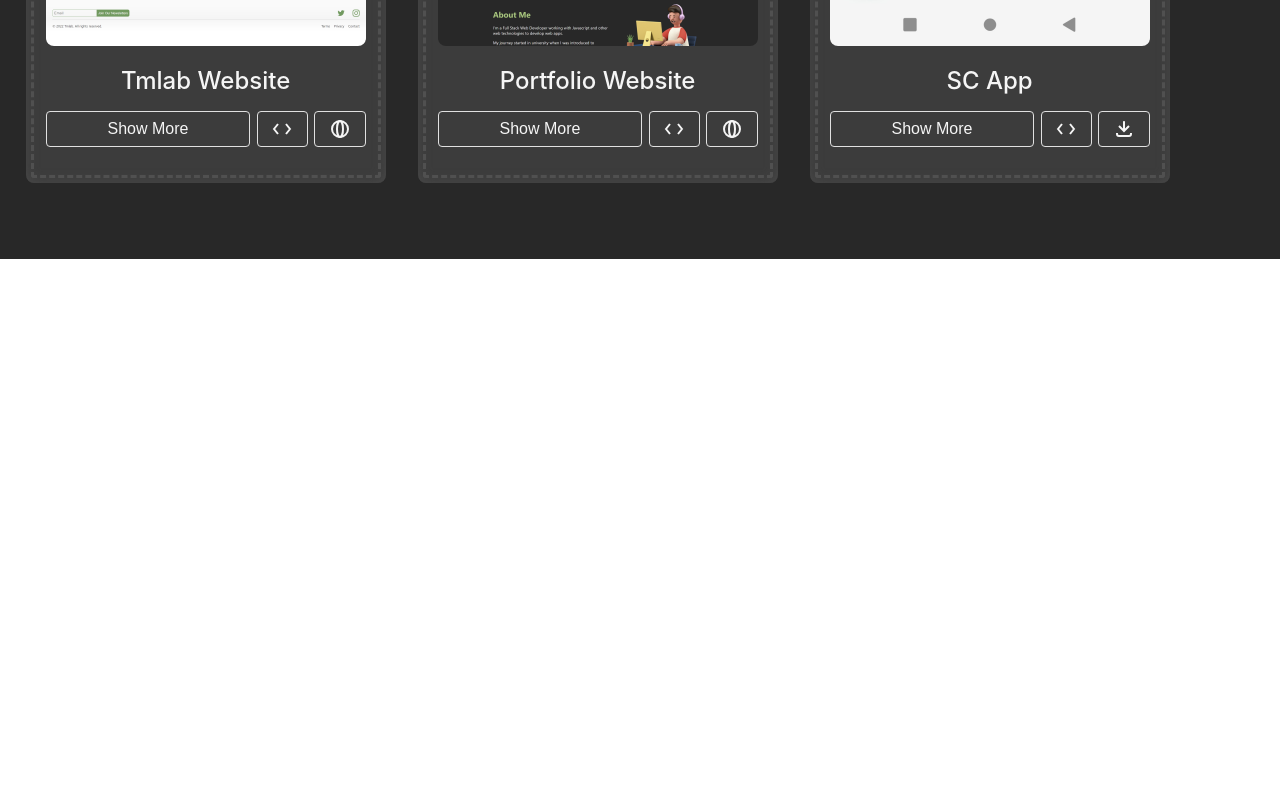
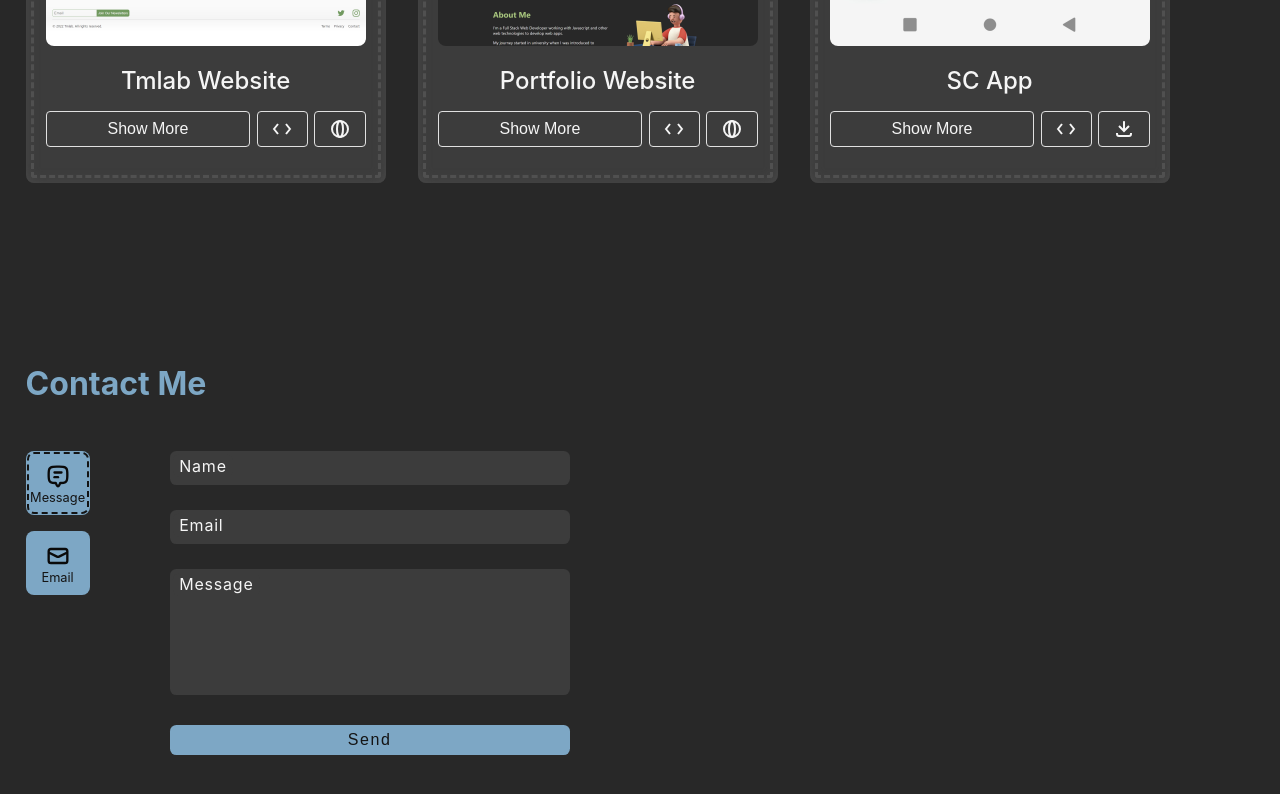
Before and after one commit to talukanyani/portfolio, a React (Create React App) app: page / in a window 1280 px wide. Shown: the part 2247-3041 px from the top of the page. Before the commit the page ends 2506 px from the top, so only its background shows below. Built offline with nearby package versions, Linux system fonts and the light colour scheme.

Commit message:
contact updated

```diff
--- a/src/App.js
+++ b/src/App.js
@@ -6,7 +6,7 @@ import Home from './components/Home';
 import About from './components/About';
 import Stack from './components/Stack';
 import Projects from './components/Projects';
-// import Contact from './components/Contact';
+import Contact from './components/Contact';
 
 export default function App() {
   return (
@@ -17,7 +17,7 @@ export default function App() {
         <About />
         <Stack />
         <Projects />
-        {/* <Contact /> */}
+        <Contact />
       </div>
     </div>
   );
--- a/src/components/Contact.js
+++ b/src/components/Contact.js
@@ -1,58 +1,59 @@
-import { useState } from 'react'
+import React, { useState } from 'react'
 import styles from './Contact.module.css'
 
 import email from '../assets/icon_email.svg'
-import call from '../assets/icon_call.svg'
 import message from '../assets/icon_message.svg'
 
 export default function Contact() {
     const [currentTab, setCurrentTab] = useState(0)
 
     return (
-        <div className={styles.contact}>
+        <div className={styles.contact} id='contact'>
             <h1>Contact Me</h1>
-            <nav>
-                <ul>
-                    <li
+            <div>
+                <nav>
+                    <section
                         onClick={() => setCurrentTab(0)}
                         className={
                             currentTab === 0
-                                ? styles.email_li
+                                ? styles.message_selected
+                                : undefined
+                        }
+                    >
+                        <img src={message} alt='message icon button' />
+                        Message
+                    </section>
+                    <section
+                        onClick={() => setCurrentTab(1)}
+                        className={
+                            currentTab === 1
+                                ? styles.email_selected
                                 : undefined
                         }
                     >
                         <img src={email} alt='icon' />
                         Email
-                    </li>
-                    <li
-                        onClick={() => setCurrentTab(1)}
-                        className={
-                            currentTab === 1
-                                ? styles.call_li
-                                : undefined
-                        }
-                    >
-                        <img src={call} alt='icon' />
-                        Call
-                    </li>
-                </ul>
-            </nav>
-            <main>
-                {currentTab === 0 &&
-                    <Email />
-                }
-                {currentTab === 1 &&
-                    <Call />
-                }
-            </main>
+                    </section>
+                </nav>
+                <div className={styles.contact_main}>
+                    <Message currentTab={currentTab} />
+                    <Email currentTab={currentTab} />
+                </div>
+            </div>
         </div>
     )
 }
 
-function Email() {
+function Email({ currentTab }) {
     return (
-        <div>
-            <h2>Email</h2>
+        <div
+            className={[
+                styles.email,
+                currentTab === 0
+                    ? styles.email_hide
+                    : undefined
+            ].join(' ')}
+        >
             <a href='mailto:tmutshaeni@hotmail.com'>
                 tmutshaeni@hotmail.com
             </a>
@@ -60,11 +61,161 @@ function Email() {
     )
 }
 
-function Call() {
+function Message({ currentTab }) {
+    const [name, setName] = useState('')
+    const [email, setEmail] = useState('')
+    const [message, setMessage] = useState('')
+
+    const [nameError, setNameError] = useState(null)
+    const [emailError, setEmailError] = useState(null)
+    const [messageError, setMessageError] = useState(null)
+
+    const validateName = value => {
+        var nameRegEx = /^[a-zA-Z]{2,20}(\s[a-zA-Z]{2,20})?$/
+        return nameRegEx.test(value)
+    }
+
+    const validateEmail = value => {
+        var emailRegEx = /^\w+([.-]?\w+)*@\w+([.-]?\w+)*(\.\w{2,5})+$/
+        return emailRegEx.test(value)
+    }
+
+    const validateMessage = value => {
+        var messageRegEx = /^.{30,250}$/
+        return messageRegEx.test(value)
+    }
+
+    const handleNameBlur = () => {
+        var value = name.trim()
+        setName(value)
+        if (validateName(value)) return;
+        if (value.length !== 0) showNameError(value)
+    }
+
+    const handleEmailBlur = () => {
+        var value = email.trim()
+        setEmail(value)
+        if (validateEmail(value)) return;
+        if (value.length !== 0) showEmailError(value)
+    }
+
+    const handleMessageBlur = () => {
+        var value = message.trim()
+        setMessage(value)
+        if (validateMessage(value)) return;
+        if (value.length !== 0) showMessageError(value)
+    }
+
+    const showNameError = value => {
+        if (/^$/.test(value)) {
+            setNameError('Name is required!')
+        } else if (value.split(' ').length > 2) {
+            setNameError('Enter one or two names!')
+        } else {
+            setNameError('Enter a valid name!')
+        }
+    }
+
+    const showEmailError = value => {
+        if (/^$/.test(value)) {
+            setEmailError('Email is required!')
+        } else {
+            setEmailError('Enter a valid email!')
+        }
+    }
+
+    const showMessageError = value => {
+        if (/^$/.test(value)) {
+            setMessageError('Enter a message!')
+        } else if (value.length < 30) {
+            setMessageError('Message is too short.')
+        } else if (value.length > 250) {
+            setMessageError('Keep your message short.')
+        } else {
+            setMessageError('Enter a valid text!')
+        }
+    }
+
     return (
-        <div>
-            <h2>Call</h2>
-            <a href='tel:+27635365870'>063 536 5870</a>
-        </div>
+        <form
+            className={[
+                styles.message,
+                currentTab === 1
+                    ? styles.message_hide
+                    : undefined
+            ].join(' ')}
+        >
+            <section>
+                <input
+                    type='text'
+                    id='name'
+                    placeholder=' '
+                    className={
+                        nameError !== null
+                            ? styles.input_error
+                            : undefined
+                    }
+                    value={name}
+                    onChange={event => setName(event.target.value)}
+                    onFocus={() => setNameError(null)}
+                    onBlur={handleNameBlur}
+                />
+                <label htmlFor='names'>Name</label>
+                <p>{nameError}</p>
+            </section>
+            <section>
+                <input
+                    type='email'
+                    id='email'
+                    placeholder=' '
+                    className={
+                        emailError !== null
+                            ? styles.input_error
+                            : undefined
+                    }
+                    value={email}
+                    onChange={event => setEmail(event.target.value)}
+                    onFocus={() => setEmailError(null)}
+                    onBlur={handleEmailBlur}
+                />
+                <label htmlFor='email'>Email</label>
+                <p>{emailError}</p>
+            </section>
+            <section>
+                <textarea
+                    id='message'
+                    rows='6'
+                    placeholder=' '
+                    className={
+                        messageError !== null
+                            ? styles.input_error
+                            : undefined
+                    }
+                    value={message}
+                    onChange={event => setMessage(event.target.value)}
+                    onFocus={() => setMessageError(null)}
+                    onBlur={handleMessageBlur}
+                ></textarea>
+                <label
+                    htmlFor='message'
+                    className={[
+                        styles.textarea_label,
+                        message.length > 250
+                            ? styles.textarea_label_error
+                            : undefined
+                    ].join(' ')}
+                >
+                    Message
+                    {message.length !== 0 &&
+                        <span>{message.length} / 250</span>
+                    }
+                </label>
+                <p>{messageError}</p>
+            </section>
+            <input
+                type='submit'
+                value='Send'
+            />
+        </form>
     )
 }
--- a/src/components/Contact.module.css
+++ b/src/components/Contact.module.css
@@ -1,54 +1,25 @@
-.contact::-webkit-scrollbar {
-    width: 8px;
-    height: 8px;
-}
-
-.contact::-webkit-scrollbar {
-    background-color: var(--black3);
-    border-radius: 8px;
-}
-
-.contact::-webkit-scrollbar-thumb {
-    border-radius: 8px;
-    background-color: var(--color1);
-    -webkit-box-shadow: inset 1px 0.5px 3px var(--black3);
-    box-shadow: inset 1px 0.5px 3px var(--black3);
-}
-
 .contact {
-    height: calc(100vh - 9rem);
-    padding: 0 0.75rem;
-    overflow-y: auto;
+    padding: 6rem 0 4rem;
 }
 
 .contact h1 {
-    color: var(--color6);
+    color: var(--contact);
+    margin-bottom: 3rem;
 }
 
-.contact nav {
-    position: absolute;
+.contact>div {
+    display: flex;
+    gap: 5rem;
 }
 
-.contact nav ul {
-    padding-left: 0;
-    margin: 0;
-    list-style: none;
-    display: -webkit-box;
-    display: -ms-flexbox;
-    display: flex;
-    -webkit-box-orient: vertical;
-    -webkit-box-direction: normal;
-    -ms-flex-direction: column;
-    flex-direction: column;
-    gap: 1rem;
-}
-
-.contact nav li {
-    color: var(--black1);
+.contact nav section {
+    font-size: 0.8rem;
+    color: var(--text4);
     width: 4rem;
     height: 4rem;
+    margin-bottom: 1rem;
     border-radius: 0.5rem;
-    background-color: var(--color6);
+    background-color: var(--contact);
     display: -webkit-box;
     display: -ms-flexbox;
     display: flex;
@@ -66,25 +37,17 @@
     -moz-user-select: none;
     -ms-user-select: none;
     user-select: none;
+    transition: all 0.2s linear;
 }
 
-.contact nav li:hover {
-    outline: 2px dashed var(--black3);
-    outline-offset: -0.2rem;
+.contact nav section:hover {
+    -webkit-box-shadow: 0 0 4rem -1rem var(--contact);
+    box-shadow: 0 0 4rem -1rem var(--contact);
 }
 
-.contact nav li:active {
-    -webkit-box-shadow: 0 3rem 8rem 1rem var(--color6);
-    box-shadow: 0 3rem 8rem 1rem var(--color6);
-}
-
-.email_li {
-    outline: 2px dashed var(--black1);
-    outline-offset: -0.2rem;
-}
-
-.call_li {
-    outline: 2px dashed var(--black1);
+.message_selected,
+.email_selected {
+    outline: 2px dashed var(--text4);
     outline-offset: -0.2rem;
 }
 
@@ -92,26 +55,203 @@
     width: 1.75rem;
 }
 
-.contact main {
-    margin-left: 8rem;
+.contact_main {
+    width: 25rem;
+    height: 25rem;
+    position: relative;
 }
 
-.contact main h2 {
-    font-size: 1rem;
+.email {
+    position: absolute;
+    top: 1rem;
+    opacity: 1;
+    pointer-events: all;
+    scale: 1;
+    -webkit-transition: all 0.4s ease;
+    -o-transition: all 0.4s ease;
+    transition: all 0.4s ease;
+}
+
+.email_hide {
+    opacity: 0;
+    pointer-events: none;
+    scale: 0.98;
+}
+
+.email a {
     font-weight: 500;
+    color: inherit;
+    text-decoration: none;
+    letter-spacing: 0.05rem;
+    -webkit-transition: all 0.3s ease;
+    -o-transition: all 0.3s ease;
+    transition: all 0.3s ease;
+}
+
+.email a:hover {
+    color: var(--contact);
+}
+
+.message {
+    display: -webkit-box;
+    display: -ms-flexbox;
+    display: flex;
+    -webkit-box-orient: vertical;
+    -webkit-box-direction: normal;
+    -ms-flex-direction: column;
+    flex-direction: column;
+    gap: 1.6rem;
+    opacity: 1;
+    pointer-events: all;
+    scale: 1;
+    -webkit-transition: all 0.4s ease;
+    -o-transition: all 0.4s ease;
+    transition: all 0.4s ease;
+}
+
+.message_hide {
+    opacity: 0;
+    pointer-events: none;
+    scale: 0.98;
+}
+
+.message section {
+    position: relative;
+}
+
+.message label {
+    position: absolute;
+    top: 0.2rem;
+    left: 0.2rem;
+    letter-spacing: 0.05rem;
+    padding: 0.1rem 0.4rem;
+    border-radius: 0.4rem;
+    background-color: var(--surface2);
+    pointer-events: none;
+    -webkit-transform-origin: 0 50%;
+    -ms-transform-origin: 0 50%;
+    transform-origin: 0 50%;
+    -webkit-transition: all 0.2s ease;
+    -o-transition: all 0.2s ease;
+    transition: all 0.2s ease;
+}
+
+.message p {
+    color: var(--error1);
+    margin: 0;
+    position: absolute;
+    bottom: -1.1rem;
+    left: 0.2rem;
+}
+
+.textarea_label {
+    display: -webkit-box;
+    display: -ms-flexbox;
+    display: flex;
+    gap: 0.6rem;
+}
+
+.textarea_label span {
+    padding: 0.1rem 0.4rem;
+    border-radius: 0.4rem;
+    background-color: var(--contact);
+    border-radius: 0.4rem;
+}
+
+.textarea_label_error span {
+    background-color: var(--error2);
+}
+
+.message :where(input[type='text'], input[type='email'], textarea) {
+    font-size: 0.9rem;
+    color: inherit;
+    letter-spacing: 0.1rem;
+    width: 100%;
+    -webkit-box-sizing: border-box;
+    box-sizing: border-box;
+    padding: 0.8rem 0.5rem 0.3rem;
+    border: none;
+    border-radius: 0.4rem;
+    background: var(--surface2);
+    outline: none;
+}
+
+.message section:nth-of-type(3) input {
+    letter-spacing: normal;
     text-transform: uppercase;
 }
 
-.contact main h2::before {
-    content: "——";
-    margin-right: 0.6rem;
+.message textarea {
+    font-size: 1rem;
+    letter-spacing: normal;
+    resize: none;
 }
 
-.contact main a {
-    font-weight: 500;
-    letter-spacing: 0.05rem;
+.message input:not(:-moz-placeholder-shown)~label {
+    transform: translate(0.6rem, -1rem) scale(0.9);
+    letter-spacing: normal;
 }
 
-.contact main a:hover {
-    color: var(--color6);
+.message input:not(:-ms-input-placeholder)~label {
+    -ms-transform: translate(0.6rem, -1rem) scale(0.9);
+    transform: translate(0.6rem, -1rem) scale(0.9);
+    letter-spacing: normal;
 }
+
+.message input:focus~label,
+.message input:not(:placeholder-shown)~label {
+    -webkit-transform: translate(0.6rem, -1rem) scale(0.9);
+    -ms-transform: translate(0.6rem, -1rem) scale(0.9);
+    transform: translate(0.6rem, -1rem) scale(0.9);
+    letter-spacing: normal;
+}
+
+.message textarea:not(:-moz-placeholder-shown)~label {
+    transform: translate(0.6rem, -1rem) scale(0.9);
+    letter-spacing: normal;
+}
+
+.message textarea:not(:-ms-input-placeholder)~label {
+    -ms-transform: translate(0.6rem, -1rem) scale(0.9);
+    transform: translate(0.6rem, -1rem) scale(0.9);
+    letter-spacing: normal;
+}
+
+.message textarea:focus~label,
+.message textarea:not(:placeholder-shown)~label {
+    -webkit-transform: translate(0.6rem, -1rem) scale(0.9);
+    -ms-transform: translate(0.6rem, -1rem) scale(0.9);
+    transform: translate(0.6rem, -1rem) scale(0.9);
+    letter-spacing: normal;
+}
+
+input:-webkit-autofill,
+input:-webkit-autofill:hover,
+input:-webkit-autofill:focus,
+input:-webkit-autofill:active {
+    transition: background-color 5000s ease-in-out 0s;
+    -webkit-text-fill-color: var(--text1) !important;
+}
+
+.message input[type='submit'] {
+    font-size: 1rem;
+    color: var(--text4);
+    letter-spacing: 0.1rem;
+    padding: 0.4rem;
+    background-color: var(--contact);
+    border: none;
+    border-radius: 0.4rem;
+    cursor: pointer;
+    -webkit-transition: all 0.1s;
+    -o-transition: all 0.1s;
+    transition: all 0.1s;
+}
+
+.message input[type='submit']:active {
+    -webkit-box-shadow: 0px 0px 4px 1px var(--button1);
+    box-shadow: 0px 0px 4px 1px var(--button1);
+}
+
+.input_error {
+    outline: 2px dashed var(--error2)
+}
--- a/src/index.css
+++ b/src/index.css
@@ -35,6 +35,9 @@
   --grey120: #787878;
   --grey160: #a0a0a0;
 
+  --red1: #af0000;
+  --red2: #d77878;
+
   --color1: #7dc59b;
   --color2: #a7c57d;
   --color3: #c5bf7d;
@@ -46,6 +49,12 @@
 }
 
 :root {
+  --home: var(--color1);
+  --about: var(--color2);
+  --stack: var(--color3);
+  --projects: var(--color4);
+  --contact: var(--color5);
+
   --text1: var(--white245);
   --text2: var(--white235);
   --text3: var(--white225);
@@ -61,11 +70,8 @@
   --border1: var(--white225);
   --border2: var(--grey80);
 
-  --home: var(--color1);
-  --about: var(--color2);
-  --stack: var(--color3);
-  --projects: var(--color4);
-  --contact: var(--color5);
+  --error1: var(--red1);
+  --error2: var(--red2);
 }
 
 body {
```
